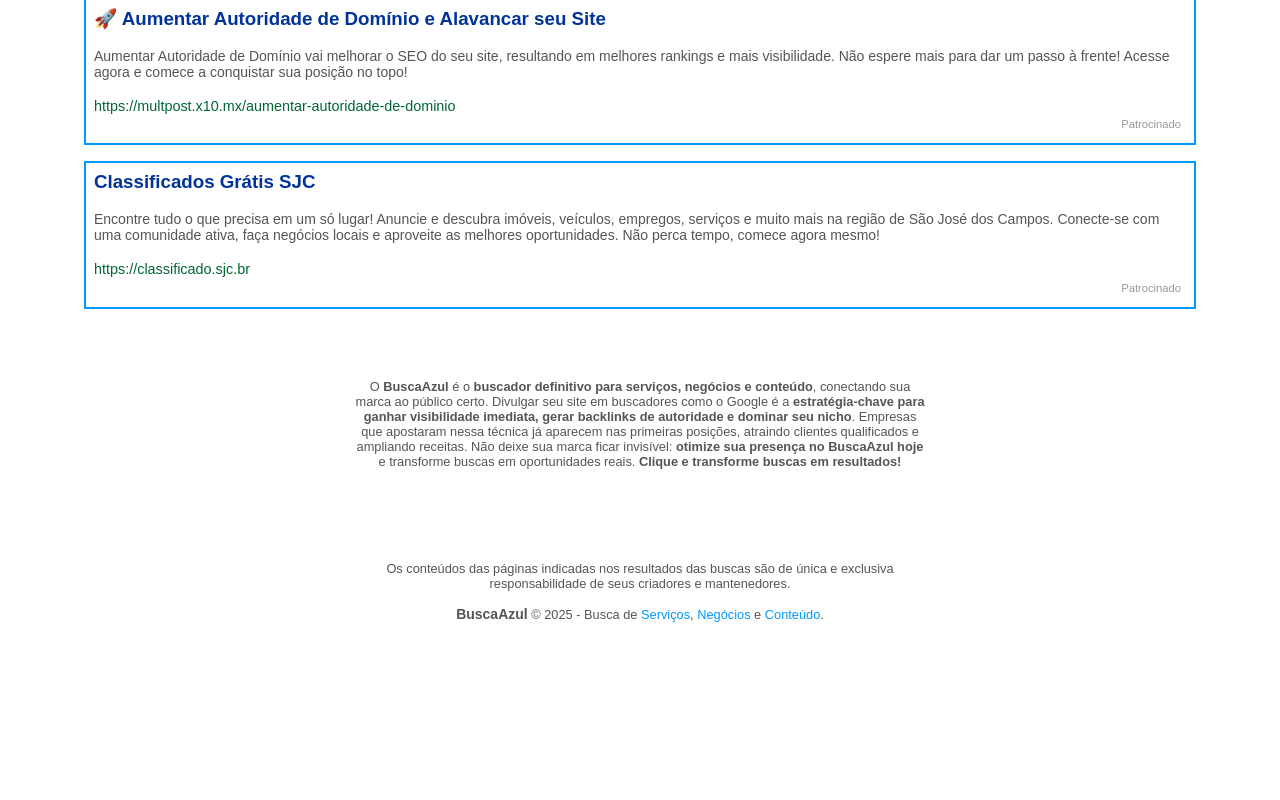
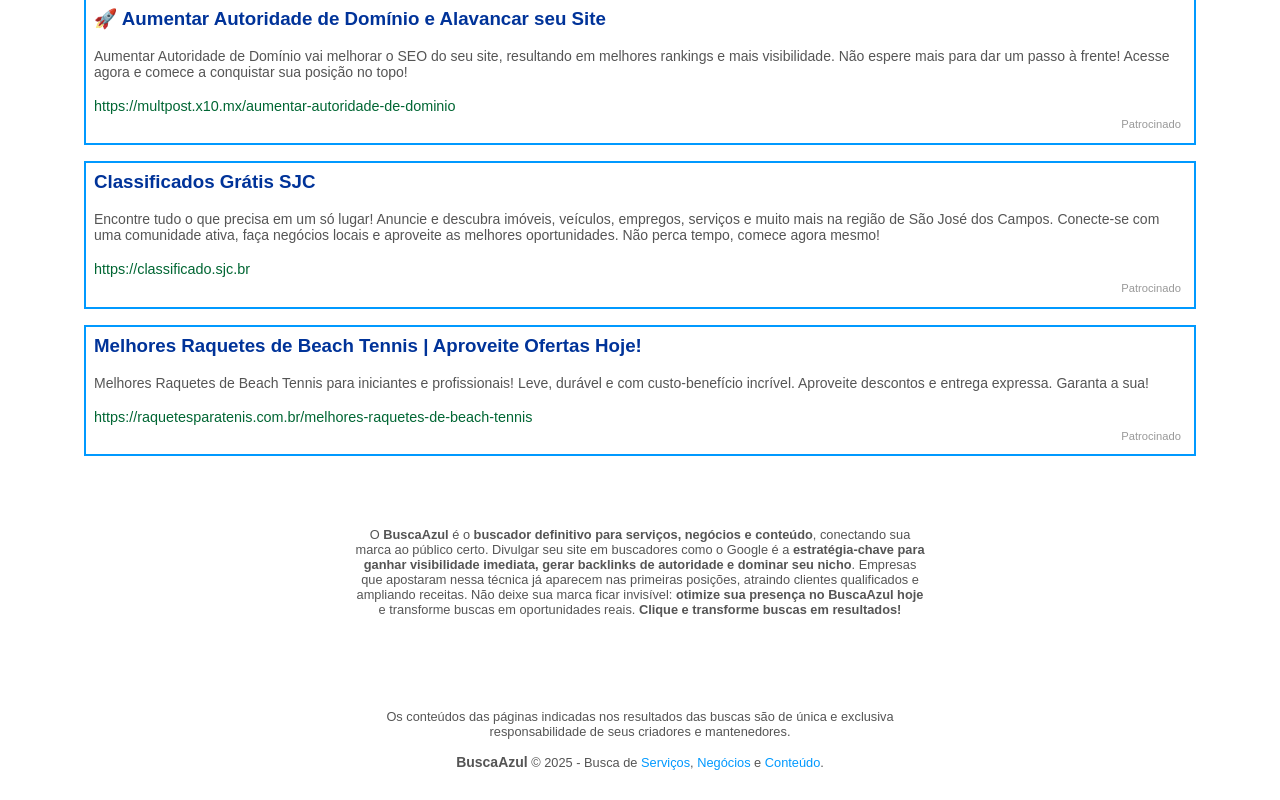
Before and after one commit to buscaazul/site, a plain HTML site: page conteudo.html in a window 1280 px wide. Shown: the part 660-1460 px from the top of the page. Before the commit the page ends 1312 px from the top, so only its background shows below. Drawn offline with Linux system fonts and the light colour scheme.

Commit message:
Update conteudo.html

```diff
--- a/conteudo.html
+++ b/conteudo.html
@@ -160,6 +160,17 @@
                         </p>
                     </div>
                 </div>
+
+		    <div class="anuncio">
+                    <p><b><h3><a href="https://raquetesparatenis.com.br/melhores-raquetes-de-beach-tennis/" class="anuncioTitleLink">Melhores Raquetes de Beach Tennis | Aproveite Ofertas Hoje!</a></h3></b></p><br>
+                    <p><span style="font-size: 14px;">Melhores Raquetes de Beach Tennis para iniciantes e profissionais! Leve, durável e com custo-benefício incrível. Aproveite descontos e entrega expressa. Garanta a sua!</p></span><br>
+                    <p><a href="https://classificado.sjc.br/" class="anuncioLink">https://raquetesparatenis.com.br/melhores-raquetes-de-beach-tennis</a></p>
+                    <div class="anuncioBts">
+                        <p class="anuncioBtsRight">
+                            <a href="/" target="_blank" class="anuncioDivulgaFacil">Patrocinado</a>
+                        </p>
+                    </div>
+                </div>
             </div>
 
 
```
